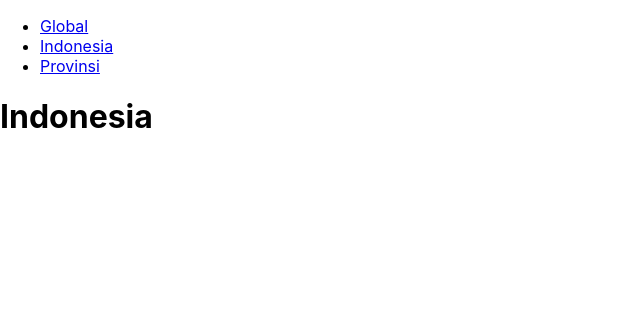
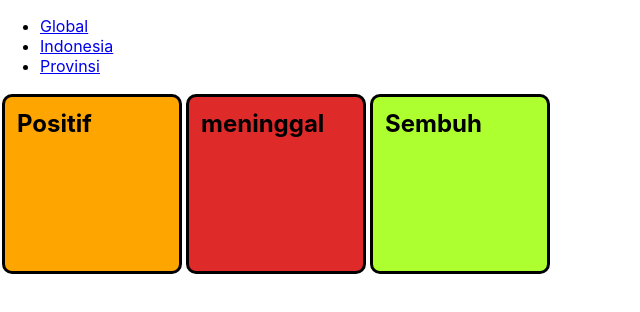
Before and after one commit to EdsonSoumay/Covid_Tracking, a React (Create React App) app in the folder project/: page /Indonesia in a window 1280 px wide. Shown: the top 312 px of the page, without its empty margins (0-640 px from the left). Built offline with nearby package versions, Linux system fonts and the light colour scheme; no server answers.

Commit message:
Berhasil mengambil data Covid Indonesia dari API

```diff
--- a/project/src/App.css
+++ b/project/src/App.css
@@ -1,11 +1,57 @@
-.card-container {
-  margin: 10px;
-  padding: 11px;
+
+.dataNumber1{
+  font-size: 1.5rem  ;
+  width: 150px;
+  height: 150px;
+
+  margin: 2px;
+  padding: 12px;
   border-radius: 10px;
-  border-width: 3px;
+  border-width: px;
   border-color: black;
   border-style: solid;
   font-weight: bold;
-  background-color:silver;
+  background-color:orange;
+}
+
+.dataNumber2{
+  font-size: 1.5rem  ;
+  width: 150px;
+  height: 150px;
+
+  margin: 2px;
+  padding: 12px;
+  border-radius: 10px;
+  border-width: px;
+  border-color: black;
+  border-style: solid;
+  font-weight: bold;
+  background-color:rgba(218, 7, 7, 0.856);
+}
+
+
+.dataNumber3{
+  font-size: 1.5rem  ;
+  width: 150px;
+  height: 150px;
+
+  margin: 2px;
+  padding: 12px;
+  border-radius: 10px;
+  border-width: px;
+  border-color: black;
+  border-style: solid;
+  font-weight: bold;
+  background-color:greenyellow;
 
 }
+.kotak{
+  display: flex;
+  align-items: left;
+  justify-content: left;
+}
+.kotak2{
+  float: left;
+  display: flex;
+
+}
--- a/project/src/App.js
+++ b/project/src/App.js
@@ -3,6 +3,7 @@ import React from 'react'
 import './App.css'
 import { BrowserRouter as Router, Route, Switch, Link } from 'react-router-dom'
 import { Global, Indonesia, Provinsi } from './pages'
+
 
 
 const App = () =>{
--- a/project/src/pages/Global/index.js
+++ b/project/src/pages/Global/index.js
@@ -1,8 +1,7 @@
-
 import React from 'react'
 
-const Global = () =>{
-    return(
+const Global = () => {
+    return (
         <div>
             <h1>Global</h1>
         </div>
--- a/project/src/pages/Indonesia/index.js
+++ b/project/src/pages/Indonesia/index.js
@@ -1,12 +1,34 @@
-
-import React from 'react'
+import React, {useEffect, useState } from 'react';
+import axios from "axios"
+import '../../App.css'
 
 const Indonesia = () => {
-    return (
-        <div>
-            <h1>Indonesia</h1>
-        </div>
-    )
-}
+  const [jumlahKasus, setJumlahKasus] = useState([]);
+  const [meninggal, setMeninggal] = useState([]);
+  const [sembuh, setSembuh] = useState([]);
+  useEffect(() => {
+    axios
+     .get("https://indonesia-covid-19.mathdro.id/api")
+     .then((response) =>
 
+     {
+    setJumlahKasus(response.data.jumlahKasus);
+     setMeninggal(response.data.meninggal);
+     setSembuh(response.data.sembuh);
+    })
+ }, []);
+
+
+  return(
+  <div className = "kotak2">
+    <h1 className ="dataNumber1">Positif {jumlahKasus}</h1>
+    <h1 className ="dataNumber2">meninggal {meninggal}</h1>
+    <h1 className ="dataNumber3">Sembuh {sembuh}</h1>
+
+  </div>
+
+);
+
+
+};
 export default Indonesia;
```
Also changed, not shown: 2 other files (tests, documents, lock files or other folders).
